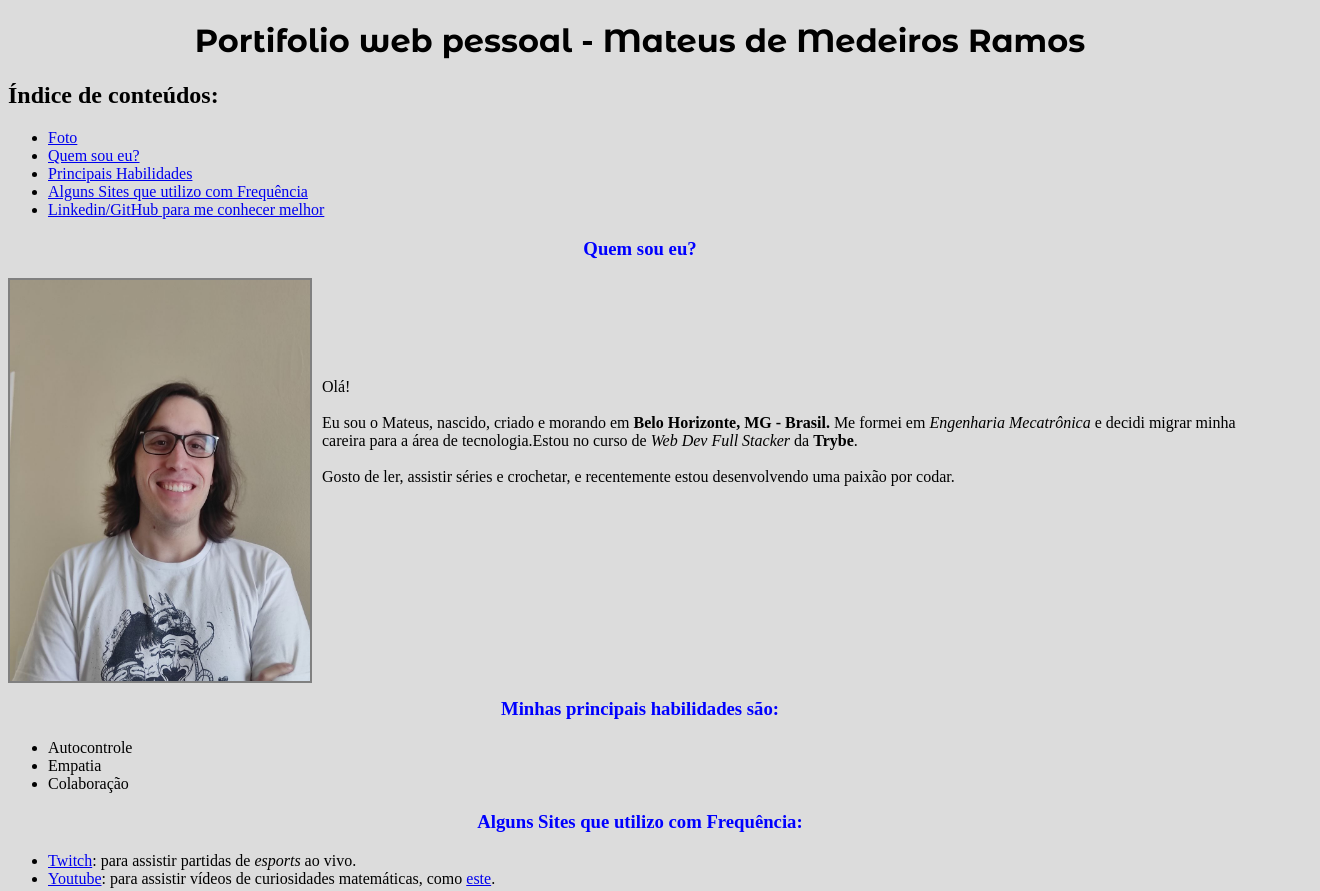
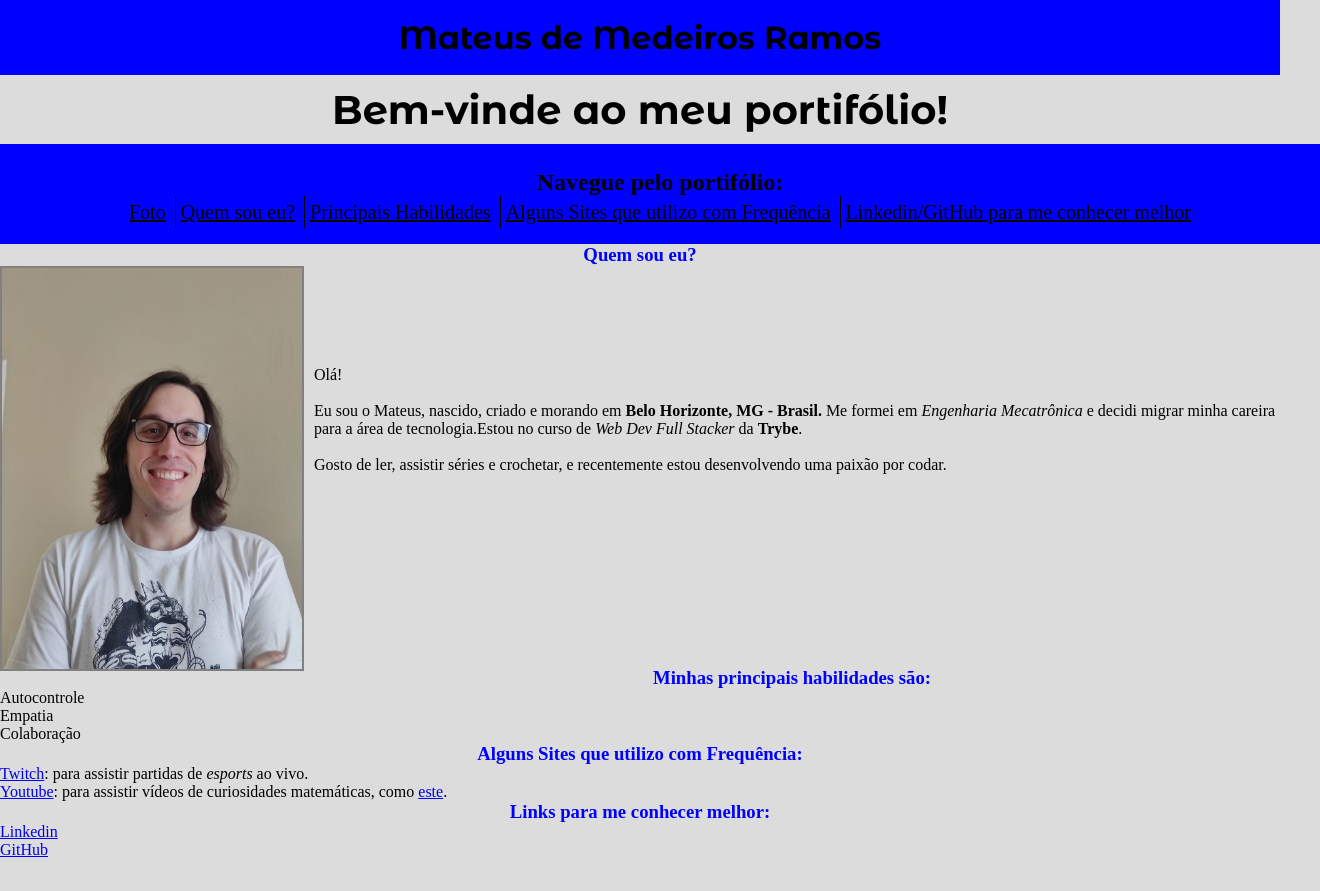
Before and after one commit to mateusDMRamos/mateusDMRamos.github.io, a plain HTML site: page index.html in a window 1280 px wide. Shown: the top 891 px of the page, 1320 px wide, since content can reach past the window. After the commit the page ends 859 px from the top, so only its background shows below. Drawn offline with Linux system fonts and the light colour scheme.

Commit message:
adicionado mais detalhes no arquivo, modificação do header e do índice

```diff
--- a/index.html
+++ b/index.html
@@ -9,17 +9,26 @@
     <link href="https://fonts.googleapis.com/css2?family=Montserrat+Alternates:ital,wght@0,100;0,200;0,300;0,400;0,500;0,600;0,700;0,800;0,900;1,100;1,200;1,300;1,400;1,500;1,600;1,700;1,800;1,900&display=swap" rel="stylesheet">
   </head>
   <body>
-    <!--Inicio da página e Índice-->
-    <h1>Portifolio web pessoal - Mateus de Medeiros Ramos</h1>
-    <h2>Índice de conteúdos: </h2>
-    <ul>
-      <li><a href="#foto">Foto</a></li>
-      <li><a href="#desc">Quem sou eu?</a></li>
-      <li><a href="#Habilidades">Principais Habilidades</a></li>
-      <li><a href="#sites">Alguns Sites que utilizo com Frequência</a></li>
-      <li><a href ="#links">Linkedin/GitHub para me conhecer melhor</a></li>
-    </ul>
-        <!--Foto e Descrição-->
+    <!--Header do Site-->
+
+    <div id="header">
+      <h1>Mateus de Medeiros Ramos</h1>
+    </div>
+    <h2 id="saudacao">Bem-vinde ao meu portifólio!</h2>
+
+    <!--Índice-->
+   <div id="indice">
+      <h2>Navegue pelo portifólio: </h2>
+      <ul>
+        <li class="link-indice"><a href="#foto">Foto</a></li>
+        <li class="link-indice"><a href="#desc">Quem sou eu?</a></li>
+        <li class="link-indice"><a href="#Habilidades">Principais Habilidades</a></li>
+        <li class="link-indice"><a href="#sites">Alguns Sites que utilizo com Frequência</a></li>
+        <li class="link-indice"><a href ="#links">Linkedin/GitHub para me conhecer melhor</a></li>
+      </ul>
+   </div>
+
+    <!--Foto e Descrição-->
     <h3>Quem sou eu?</h3>
     <div>
       <img src="photo_5080224211657665291_y.jpeg" alt="Autor do portifólio sorrindo: homem branco de cabelo castanho comprido até o pescoço. usando óculos de armação preta" id="foto" width="400px">
--- a/style.css
+++ b/style.css
@@ -1,16 +1,64 @@
+*{
+    margin: 0;
+    padding: 0;
+}
+
+body{
+    background: gainsboro;
+}
+
+#header{
+    height: 75px;
+    background-color: blue;
+    font-family: 'Montserrat Alternates', sans-serif;
+    text-align: center;
+    line-height: 75px;
+}
+
+#saudacao{
+    font-family: 'Montserrat Alternates', sans-serif;
+    padding: 10px;
+    text-align: center;
+    font-size: 40px;
+}
+
+#indice{
+    padding: 20px;
+    height: auto;
+    display: inline-block;
+    text-align: center;
+    width: 100%;
+    background-color: blue;
+}
+
+#indice h2{
+    padding: 5px;
+}
+.link-indice{
+    display: inline-block;
+}
+
+.link-indice a{
+    text-decoration: underline;
+    color: black;
+    font-size: 20px;
+    padding: 5px;
+    border-left: 1px solid black;
+    text-align: center;
+}
+
+#indice ul li.link-indice:nth-of-type(1) a{
+    border-left: 0;
+}
+
 img{
     width: 300px;
     float: left;
     padding: 2px;
     background-color: gray;
 }
-body{
-    background: gainsboro;
-}
-h1{
-    font-family: 'Montserrat Alternates', sans-serif;
-    text-align: center;
-}
+
+
 h3{
     color: blue;
     text-align: center;
```
